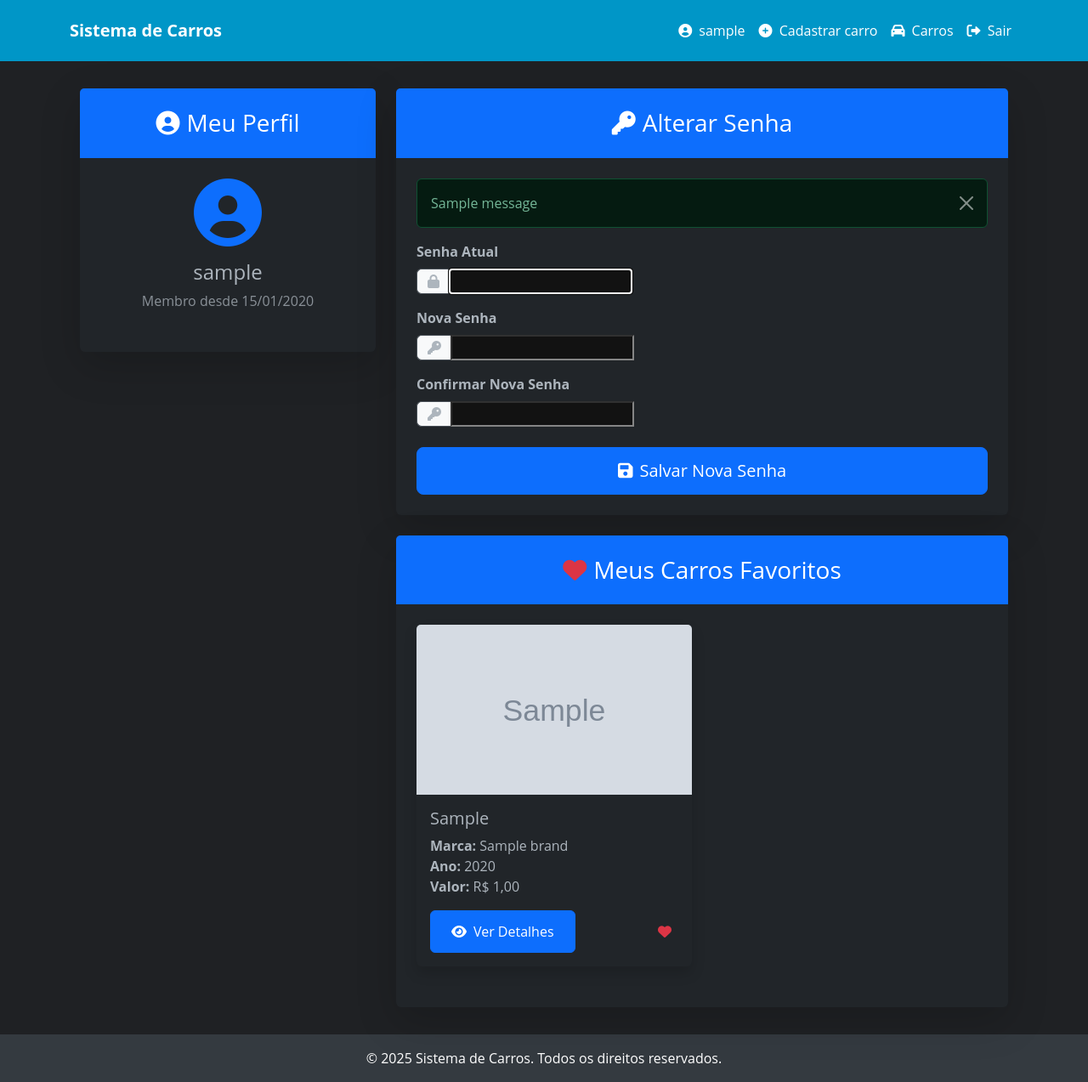
After one commit to Akeenathon/cars_system, a Django app: page /profile/ in a window 1280 px wide. The commit adds this page. Shown: the whole page at 85% size. Run offline with Django 5.2, Linux system fonts and the light colour scheme; a user stored in the database is signed in; tables that the repository leaves empty hold one stand-in row (values such as "Sample post"); grey boxes marked "Sample" are stand-in pictures; one stand-in notice (Sample message) is shown.

Commit message:
create user page and favorite system

```diff
--- a/app/templates/base.html
+++ b/app/templates/base.html
@@ -42,7 +42,7 @@
     }
 
     footer {
-        background-color: #16171a;
+        background-color: #343a40;
         color: #fff;
         padding: 1rem 0;
         margin-top: auto;
@@ -61,7 +61,7 @@
         <ul class="navbar-nav ms-auto">
           {% if user.is_authenticated %}
             <li class="nav-item">
-              <a class="nav-link" href="#">
+              <a class="nav-link" href="{% url 'profile' %}">
                 <i class="fas fa-user-circle me-1"></i> {{ user.username }}
               </a>
             </li>
--- a/app/urls.py
+++ b/app/urls.py
@@ -4,7 +4,7 @@ from django.conf.urls.static import static
 from django.conf import settings
 from django.contrib.auth import views as auth_views
 from cars import views
-from users.views import register_view
+from users.views import register_view, profile_view, toggle_favorite
 
 
 urlpatterns = [
@@ -13,6 +13,7 @@ urlpatterns = [
     path('register/', register_view, name='register'),
     path('login/', auth_views.LoginView.as_view(), name='login'),
     path('logout/', auth_views.LogoutView.as_view(template_name='registration/logout.html'), name='logout'),
+    path('profile/', profile_view, name='profile'),
 
     path('', views.CarListView.as_view(), name='home'),
     path('cars/list/', views.CarListView.as_view(), name='car_list'),
@@ -20,4 +21,6 @@ urlpatterns = [
     path('cars/<int:pk>/detail/', views.CarDetailView.as_view(), name='car_detail'),
     path('cars/<int:pk>/update/', views.CarUpdateView.as_view(), name='car_update'),
     path('cars/<int:pk>/delete/', views.CarDeleteView.as_view(), name='car_delete'),
+    path('cars/<int:car_id>/favorite/', toggle_favorite, name='toggle_favorite'),
+
 ] + static(settings.MEDIA_URL, document_root=settings.MEDIA_ROOT)
--- a/cars/templates/car_list.html
+++ b/cars/templates/car_list.html
@@ -38,7 +38,7 @@
                                     <i class="fas fa-eye me-2"></i>Ver Detalhes
                                 </a>
                                 {% if user.is_authenticated %}
-                                    <a href="#" class="btn btn-outline-danger">
+                                    <a href="{% url 'toggle_favorite' car.pk %}" class="btn btn-outline-danger">
                                         {% if car in user.favorite_cars.all %}
                                             <i class="fas fa-heart"></i>
                                         {% else %}
--- /dev/null
+++ b/users/templates/profile.html
@@ -0,0 +1,196 @@
+{% extends "base.html" %}
+
+{% block title %}Meu Perfil - Sistema de Carros{% endblock %}
+
+{% block content %}
+<div class="container">
+    <div class="row">
+        <div class="col-md-4">
+            <div class="card shadow-lg border-0 rounded-lg mb-4">
+                <div class="card-header bg-primary text-white text-center py-4">
+                    <h3 class="mb-0"><i class="fas fa-user-circle me-2"></i>Meu Perfil</h3>
+                </div>
+                <div class="card-body p-4">
+                    <div class="text-center mb-4">
+                        <i class="fas fa-user-circle fa-5x text-primary"></i>
+                        <h4 class="mt-3">{{ user.username }}</h4>
+                        <p class="text-muted">Membro desde {{ user.date_joined|date:"d/m/Y" }}</p>
+                    </div>
+                </div>
+            </div>
+        </div>
+
+        <div class="col-md-8">
+            <div class="card shadow-lg border-0 rounded-lg mb-4">
+                <div class="card-header bg-primary text-white text-center py-4">
+                    <h3 class="mb-0"><i class="fas fa-key me-2"></i>Alterar Senha</h3>
+                </div>
+                <div class="card-body p-4">
+                    {% if messages %}
+                        {% for message in messages %}
+                            <div class="alert alert-{{ message.tags }} alert-dismissible fade show" role="alert">
+                                {{ message }}
+                                <button type="button" class="btn-close" data-bs-dismiss="alert"></button>
+                            </div>
+                        {% endfor %}
+                    {% endif %}
+
+                    <form method="POST" class="needs-validation" novalidate>
+                        {% csrf_token %}
+
+                        <div class="mb-3">
+                            <label for="old_password" class="form-label fw-bold">Senha Atual</label>
+                            <div class="input-group">
+                                <span class="input-group-text"><i class="fas fa-lock"></i></span>
+                                {{ form.old_password }}
+                            </div>
+                            {% if form.old_password.errors %}
+                                <div class="invalid-feedback d-block">
+                                    {{ form.old_password.errors }}
+                                </div>
+                            {% endif %}
+                        </div>
+
+                        <div class="mb-3">
+                            <label for="new_password1" class="form-label fw-bold">Nova Senha</label>
+                            <div class="input-group">
+                                <span class="input-group-text"><i class="fas fa-key"></i></span>
+                                {{ form.new_password1 }}
+                            </div>
+                            {% if form.new_password1.errors %}
+                                <div class="invalid-feedback d-block">
+                                    {{ form.new_password1.errors }}
+                                </div>
+                            {% endif %}
+                        </div>
+
+                        <div class="mb-3">
+                            <label for="new_password2" class="form-label fw-bold">Confirmar Nova Senha</label>
+                            <div class="input-group">
+                                <span class="input-group-text"><i class="fas fa-key"></i></span>
+                                {{ form.new_password2 }}
+                            </div>
+                            {% if form.new_password2.errors %}
+                                <div class="invalid-feedback d-block">
+                                    {{ form.new_password2.errors }}
+                                </div>
+                            {% endif %}
+                        </div>
+
+                        <div class="d-grid gap-2 mt-4">
+                            <button type="submit" class="btn btn-primary btn-lg">
+                                <i class="fas fa-save me-2"></i>Salvar Nova Senha
+                            </button>
+                        </div>
+                    </form>
+                </div>
+            </div>
+
+            <div class="card shadow-lg border-0 rounded-lg">
+                <div class="card-header bg-primary text-white text-center py-4">
+                    <h3 class="mb-0"><i class="fas fa-heart me-2"></i>Meus Carros Favoritos</h3>
+                </div>
+                <div class="card-body p-4">
+                    {% if favorite_cars %}
+                        <div class="row">
+                            {% for car in favorite_cars %}
+                                <div class="col-md-6 mb-4">
+                                    <div class="card h-100">
+                                        {% if car.photo %}
+                                            <img src="{{ car.photo.url }}" class="card-img-top" alt="{{ car.model }}">
+                                        {% else %}
+                                            <div class="card-img-top bg-light text-center py-5">
+                                                <i class="fas fa-car fa-3x text-muted"></i>
+                                            </div>
+                                        {% endif %}
+                                        <div class="card-body">
+                                            <h5 class="card-title">{{ car.model }}</h5>
+                                            <p class="card-text">
+                                                <strong>Marca:</strong> {{ car.brand }}<br>
+                                                <strong>Ano:</strong> {{ car.model_year }}<br>
+                                                <strong>Valor:</strong> R$ {{ car.value|floatformat:2 }}
+                                            </p>
+                                            <div class="d-flex justify-content-between align-items-center">
+                                                <a href="{% url 'car_detail' car.pk %}" class="btn btn-primary">
+                                                    <i class="fas fa-eye me-2"></i>Ver Detalhes
+                                                </a>
+                                                <a href="{% url 'toggle_favorite' car.pk %}" class="btn btn-outline-danger">
+                                                    <i class="fas fa-heart"></i>
+                                                </a>
+                                            </div>
+                                        </div>
+                                    </div>
+                                </div>
+                            {% endfor %}
+                        </div>
+                    {% else %}
+                        <div class="text-center py-5">
+                            <i class="fas fa-heart-broken fa-3x text-muted mb-3"></i>
+                            <p class="text-muted">Você ainda não tem carros favoritos.</p>
+                            <a href="{% url 'car_list' %}" class="btn btn-primary">
+                                <i class="fas fa-car me-2"></i>Ver Carros Disponíveis
+                            </a>
+                        </div>
+                    {% endif %}
+                </div>
+            </div>
+        </div>
+    </div>
+</div>
+
+<style>
+    .form-control {
+        border-radius: 0.25rem;
+        padding: 0.75rem 1rem;
+        border: 1px solid #ced4da;
+        transition: border-color 0.15s ease-in-out, box-shadow 0.15s ease-in-out;
+    }
+
+    .form-control:focus {
+        border-color: #80bdff;
+        box-shadow: 0 0 0 0.2rem rgba(0, 123, 255, 0.25);
+    }
+
+    .input-group-text {
+        background-color: #f8f9fa;
+        border-right: none;
+    }
+
+    .input-group .form-control {
+        border-left: none;
+    }
+
+    .card {
+        border: none;
+        box-shadow: 0 0.5rem 1rem rgba(0, 0, 0, 0.15);
+    }
+
+    .card-header {
+        border-bottom: none;
+    }
+
+    .btn-primary {
+        padding: 0.75rem 1.5rem;
+        font-weight: 500;
+    }
+
+    .card-img-top {
+        height: 200px;
+        object-fit: cover;
+    }
+
+    .btn-outline-danger {
+        border: none;
+        padding: 0.5rem;
+    }
+
+    .btn-outline-danger:hover {
+        background-color: transparent;
+        color: #dc3545;
+    }
+
+    .fa-heart {
+        color: #dc3545;
+    }
+</style>
+{% endblock %}
--- a/users/views.py
+++ b/users/views.py
@@ -1,5 +1,9 @@
-from django.contrib.auth.forms import UserCreationForm
-from django.shortcuts import redirect, render
+from django.contrib.auth.forms import UserCreationForm, PasswordChangeForm
+from django.contrib.auth import update_session_auth_hash
+from django.contrib import messages
+from django.shortcuts import redirect, render, get_object_or_404
+from django.contrib.auth.decorators import login_required
+from cars.models import Car
 
 
 def register_view(request):
@@ -16,3 +20,36 @@ def register_view(request):
         'register.html',
         {'user_form': user_form}
     )
+
+
+@login_required
+def profile_view(request):
+    if request.method == "POST":
+        form = PasswordChangeForm(request.user, request.POST)
+        if form.is_valid():
+            user = form.save()
+            update_session_auth_hash(request, user)
+            messages.success(request, 'Sua senha foi alterada com sucesso!')
+            return redirect('profile')
+        else:
+            messages.error(request, 'Por favor, corrija os erros abaixo.')
+    else:
+        form = PasswordChangeForm(request.user)
+
+    favorite_cars = request.user.favorite_cars.all()
+    return render(request, 'profile.html', {
+        'form': form,
+        'favorite_cars': favorite_cars
+    })
+
+
+@login_required
+def toggle_favorite(request, car_id):
+    car = get_object_or_404(Car, id=car_id)
+    if car.favorited_by.filter(id=request.user.id).exists():
+        car.favorited_by.remove(request.user)
+        messages.success(request, 'Carro removido dos favoritos.')
+    else:
+        car.favorited_by.add(request.user)
+        messages.success(request, 'Carro adicionado aos favoritos.')
+    return redirect('car_list')
```
